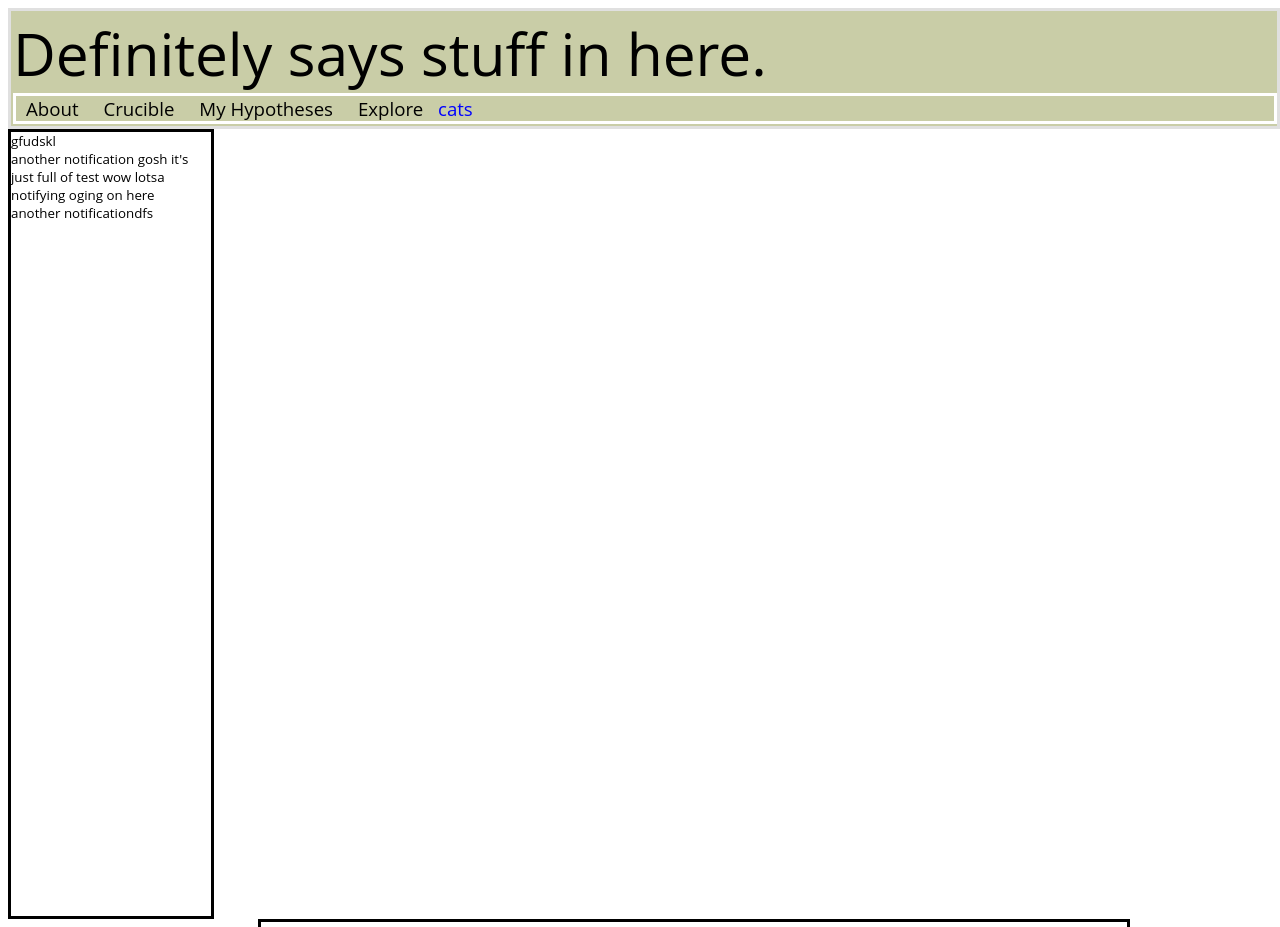
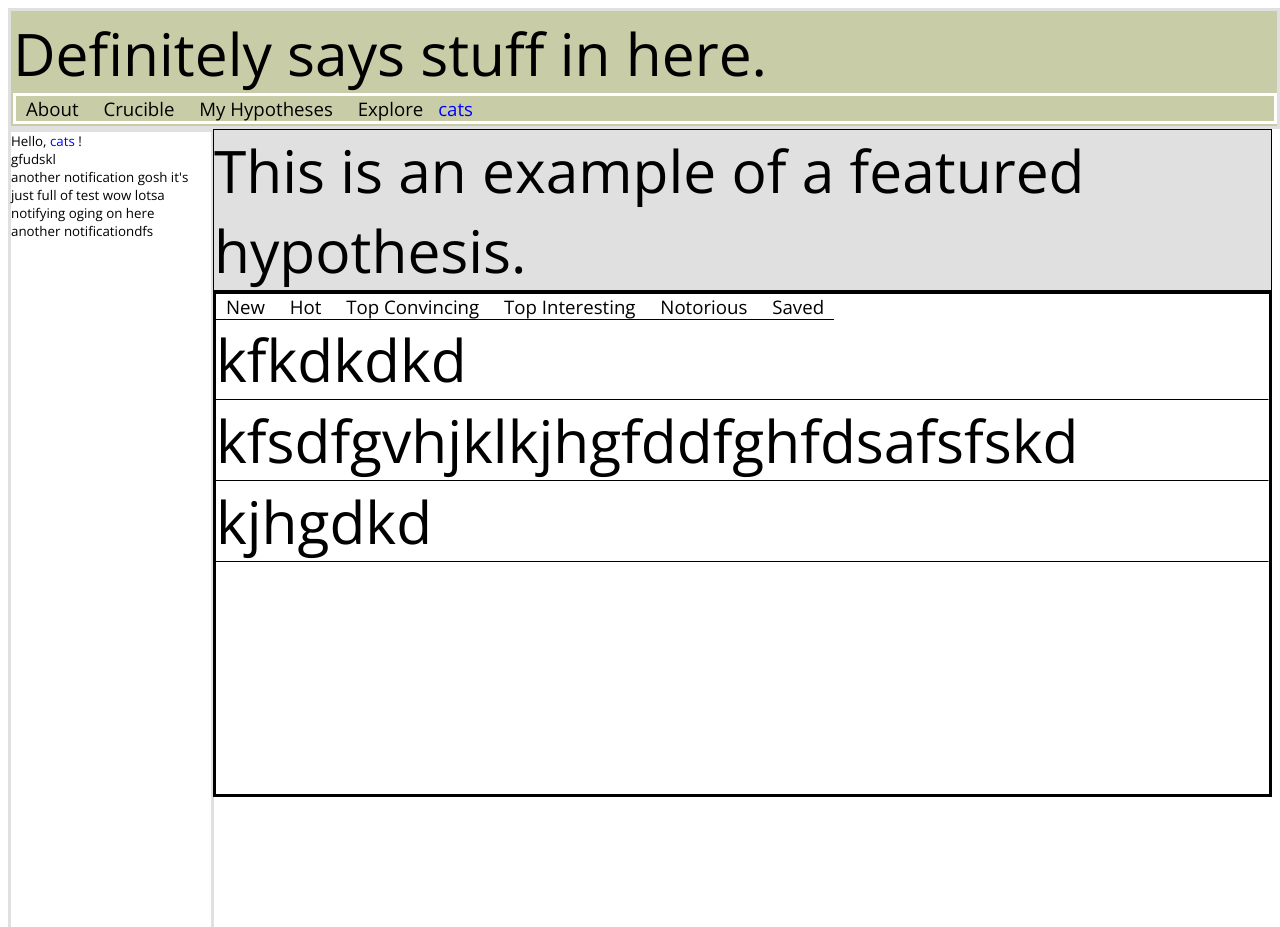
Before and after one commit to westoncb/hypothesis-site, a plain HTML site: page src/home.html in a window 1280 px wide. After the commit the page ends 805 px from the top, so only its background shows below. Drawn offline with nearby package versions, Linux system fonts and the light colour scheme.

Commit message:
OH MY GOD SO MUCH HAS CHANGED

```diff
--- a/src/css/home.css
+++ b/src/css/home.css
@@ -12,7 +12,8 @@ body {
 		width: 100%;
 		padding: 2px;
 		padding-right:0px;
-
+		margin-right: auto;
+		margin-left: auto;
 		}
 
 	#menu {
@@ -31,41 +32,65 @@ body {
 	}
 
 	#notificationbox {
+		font: 10pt 'Open Sans';
 		width: 200px;
 		height: 100%;
 		margin-left: 0;
-
+		position: absolute;
 		border-style: solid;
-		border-color: black;
+		border-color: E0E0E0;
 	}
 
-	.notification{
+	#userinfo {
+		font: 10pt 'Open Sans';
+		border-bottom: solid 2px black;
+		position: absolute;
+	}
+
+	.notification {
 		font: 10pt 'Open Sans';
 		border-bottom: solid 2px E0E0E0;
 		position: relative;
 
 	}
 
+	#featuredhypothesis {
+		border: solid 1px black;
+		position: relative;
+		margin-left: 205px;
+		background-color: E0E0E0;
+	}
+
 	#feed {
 		border-color: black;
 		border-style: solid;
 		height: 500px;
-		position: absolute;
-		margin-left: 250px;
+		position: relative;
+		margin-left: 205px;
+	}
+
+	#feednav {
+		position: relative;
+	}
+
+	.feednavitem {
+		font: 14pt 'Open Sans';
+		position: relative;
+		padding-right: 10px;
+		padding-left: 10px;
+		border-right: solid E0E0E0 3px;
+		border-bottom: solid 1px black;
 	}
 
 	.feeditem {
 		border-right: solid 1px white;
 		border-top: 1px white;
 		border-left: 1px white;
-		border-bottom-color: black;
-		border-style: solid;
+		border-bottom: solid 1px black;
 		position: relative;
 	}
 
 	.username {
-		font: 14pt 'Open Sans';
 		color: blue;
 		position: relative;
-		margin-right: auto;
 	}
--- a/src/home.html
+++ b/src/home.html
@@ -2,7 +2,8 @@
 	<head> <title> Hypotheses! Home </title>
 		<script src="lib/jquery-2.1.1.min.js"></script>
 		<link rel="stylesheet" type="text/css" href="css/home.css">
-		<script src="scripts/imnotsure.js"></script>
+		<link href='http://fonts.googleapis.com/css?family=Open+Sans' rel='stylesheet' type='text/css'>
+		<script src="scripts/username.js"></script>
 	</head>
 
 	<body>
@@ -18,15 +19,40 @@
 		</div>
 
 		<div id="notificationbox">
-			<div class="notification">gfudskl</div>
-			<div class="notification">another notification
+
+			<div class="userinfo"> Hello,
+				<span class="username"></span>!
+			</div>
+
+			<div class="notification">
+				gfudskl
+			</div>
+
+			<div class="notification">
+				another notification
 				gosh it's just full of test
 				wow lotsa notifying oging on here
 			</div>
-			<div class="notification">another notificationdfs</div>
+
+			<div class="notification">
+				another notificationdfs
+			</div>
+
+		</div>
+
+		<div id="featuredhypothesis">
+			This is an example of a featured hypothesis.
 		</div>
 
 		<div id="feed">
+			<div id="feednav">
+				<span class="feednavitem"> New </span>
+				<span class="feednavitem"> Hot </span>
+				<span class="feednavitem"> Top Convincing </span>
+				<span class="feednavitem"> Top Interesting </span>
+				<span class="feednavitem"> Notorious </span>
+				<span class="feednavitem"> Saved </span>
+			</div>
 			<div class="feeditem">kfkdkdkd</div>
 			<div class="feeditem">kfsdfgvhjklkjhgfddfghfdsafsfskd</div>
 			<div class="feeditem">kjhgdkd</div>
```
Also changed, not shown: src/scripts/username.js (renamed from src/scripts/imnotsure.js).
